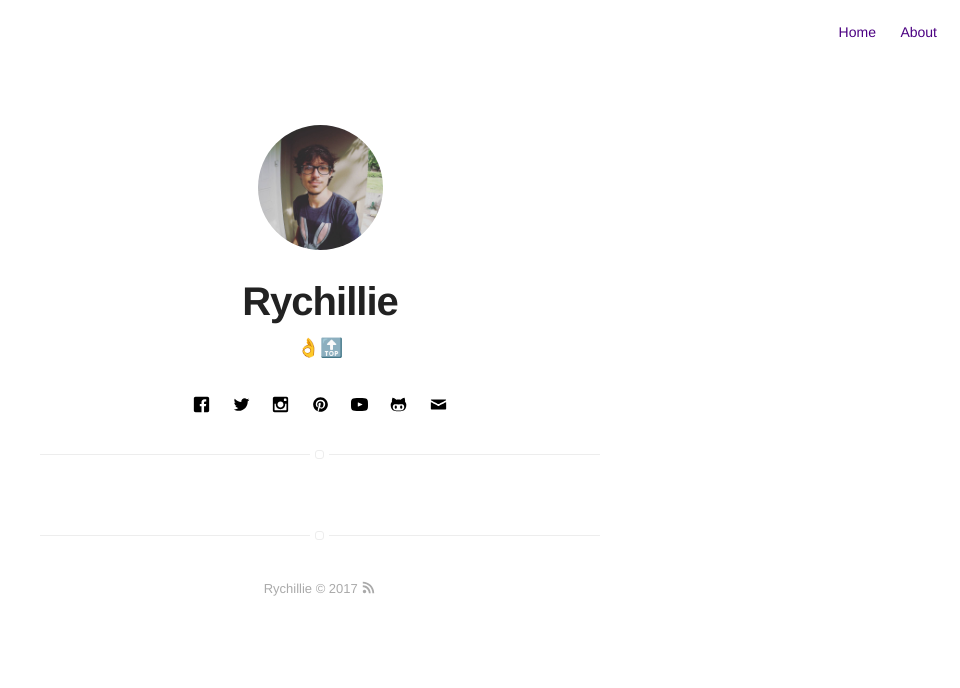
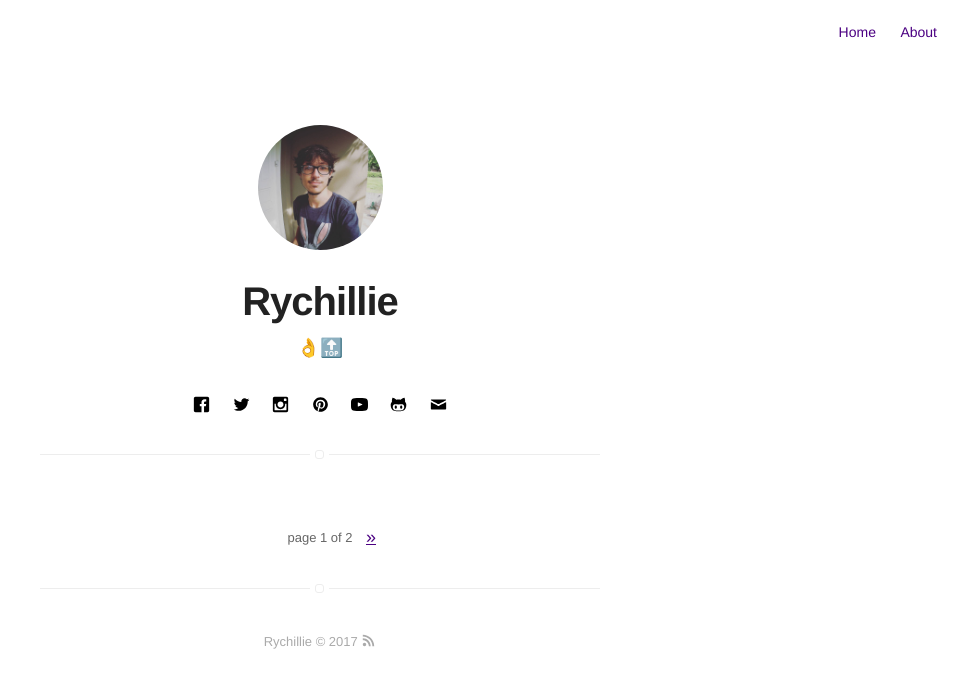
Before and after one commit to Rychillie/rychillieOLD, a Jekyll site: the page built from blog/index.html, in a window 1280 px wide. Shown: the top 688 px of the page, without its empty margins (320-1280 px from the left). Built offline with Jekyll 4.4.1, drawn with Linux system fonts in a browser that asks for light colours; the list of posts is cut into pages by our own code.

Commit message:
Update _config.yml

```diff
--- a/_config.yml
+++ b/_config.yml
@@ -65,8 +65,8 @@ authors:
 width: normal
 
 # if you don't need pagination, comment the *paginate* configs below
-# paginate: 10
-# paginate_path: "/blog/:num/"
+paginate: 10
+paginate_path: "/blog/:num/"
 
 # if you don't need projects, comment the *projects* configs below
 projects: false
```
